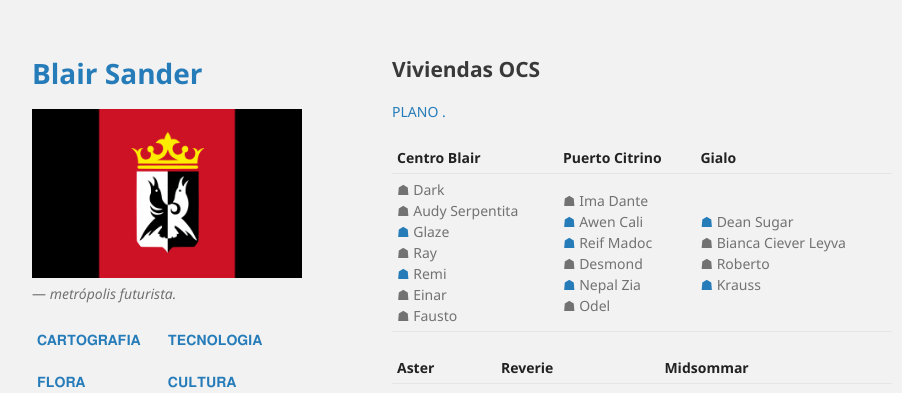
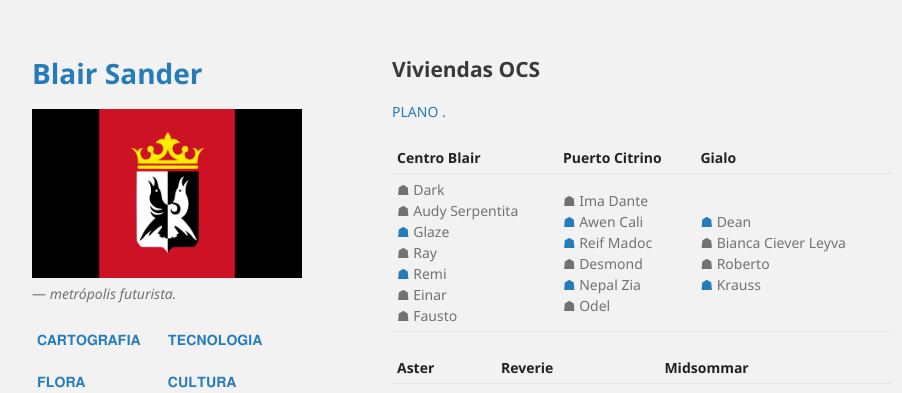
Before and after one commit to BlairSander/ciudad, a Jekyll site: the page built from ocs.md, in a window 1280 px wide and 927 px high. Shown: the top 393 px of the window, without its empty margins (178-1080 px from the left). Built offline with Jekyll 4.4.1, drawn with Linux system fonts in a browser that asks for light colours.

Commit message:
Update ocs.md

```diff
--- a/ocs.md
+++ b/ocs.md
@@ -8,7 +8,7 @@ layout: default
 
 | **Centro Blair**| **Puerto Citrino**| **Gialo**|
 |:-------------|:------------------|:------|
-| ☗ Dark <br>☗ Audy Serpentita <br>[☗](https://blairsander.github.io/ciudad/apartamentoglaze.html) Glaze <br>☗ Ray <br>[☗](https://blairsander.github.io/ciudad/apartamentoremi.html) Remi <br>☗ Einar <br>☗ Fausto | ☗ Ima Dante <br>[☗](https://blairsander.github.io/ciudad/mansionawen.html) Awen Cali <br>[☗](https://blairsander.github.io/ciudad/casagobierno) Reif Madoc <br>☗ Desmond <br>[☗](https://blairsander.github.io/ciudad/casanepalzia.html) Nepal Zia <br>☗ Odel | [☗](https://blairsander.github.io/ciudad/mansiondean.html) Dean Sugar <br>☗ Bianca Ciever Leyva <br>☗ Roberto <br>[☗](https://blairsander.github.io/ciudad/casakrauss.html) Krauss|
+| ☗ Dark <br>☗ Audy Serpentita <br>[☗](https://blairsander.github.io/ciudad/apartamentoglaze.html) Glaze <br>☗ Ray <br>[☗](https://blairsander.github.io/ciudad/apartamentoremi.html) Remi <br>☗ Einar <br>☗ Fausto | ☗ Ima Dante <br>[☗](https://blairsander.github.io/ciudad/mansionawen.html) Awen Cali <br>[☗](https://blairsander.github.io/ciudad/casagobierno) Reif Madoc <br>☗ Desmond <br>[☗](https://blairsander.github.io/ciudad/casanepalzia.html) Nepal Zia <br>☗ Odel | [☗](https://blairsander.github.io/ciudad/mansiondean.html) Dean <br>☗ Bianca Ciever Leyva <br>☗ Roberto <br>[☗](https://blairsander.github.io/ciudad/casakrauss.html) Krauss|
 
 
 | **Aster**| **Reverie**| **Midsommar** |
```
